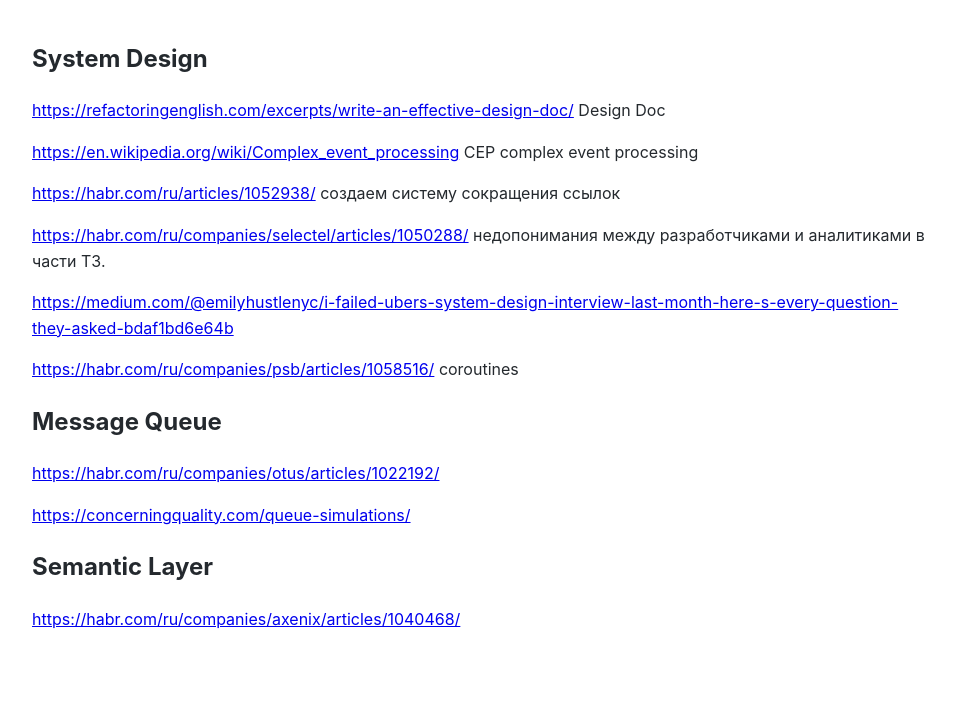
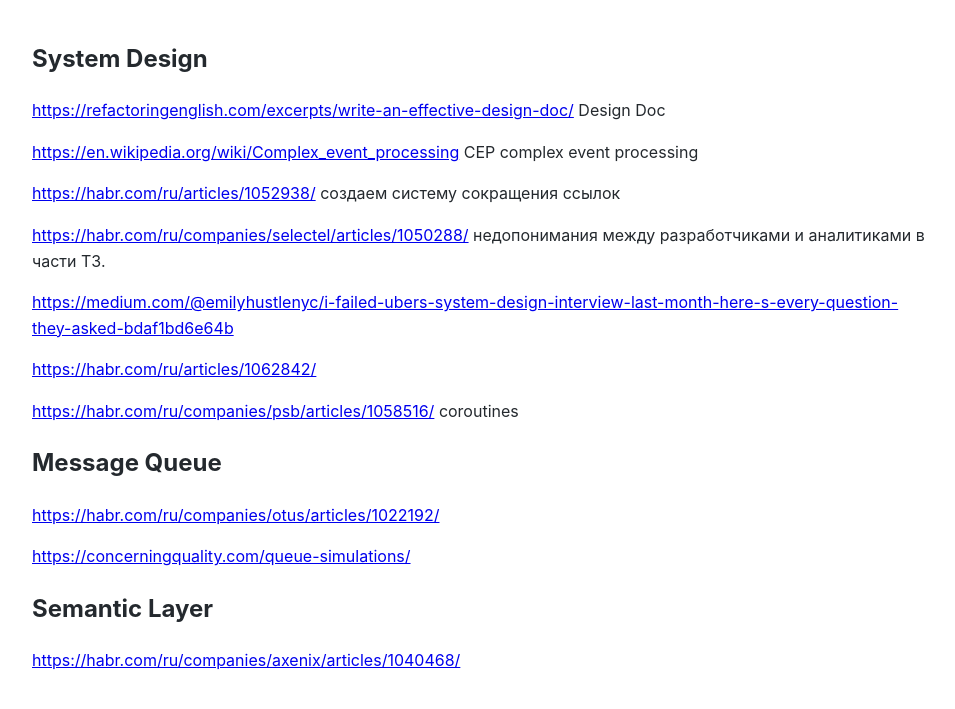
Before and after one commit to Michael-Lubinsky/michael-lubinsky.github.com, a Jekyll site: the page built from system_design/system_design.md, in a window 1280 px wide. Shown: the top 709 px of the page, without its empty margins (158-1113 px from the left). Built offline with Jekyll 4.4.1, drawn with Linux system fonts in a browser that asks for light colours; our own code applies the rules of GitHub Pages for plain Markdown files.

Commit message:
Update system_design.md

```diff
--- a/system_design/system_design.md
+++ b/system_design/system_design.md
@@ -10,6 +10,9 @@
 
 <https://medium.com/@emilyhustlenyc/i-failed-ubers-system-design-interview-last-month-here-s-every-question-they-asked-bdaf1bd6e64b>
 
+
+<https://habr.com/ru/articles/1062842/>
+
 <https://habr.com/ru/companies/psb/articles/1058516/> coroutines
 
 ## Message Queue
```
